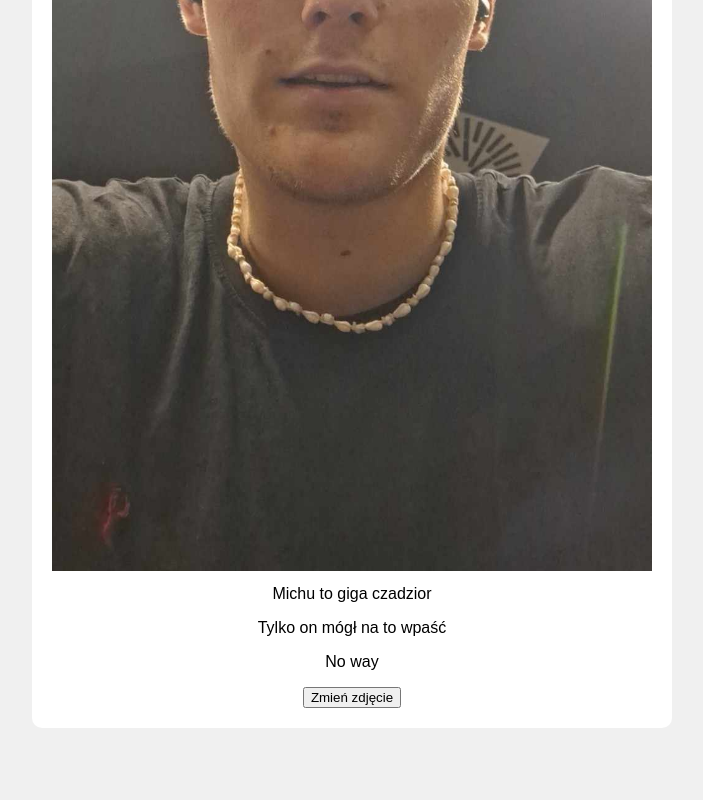
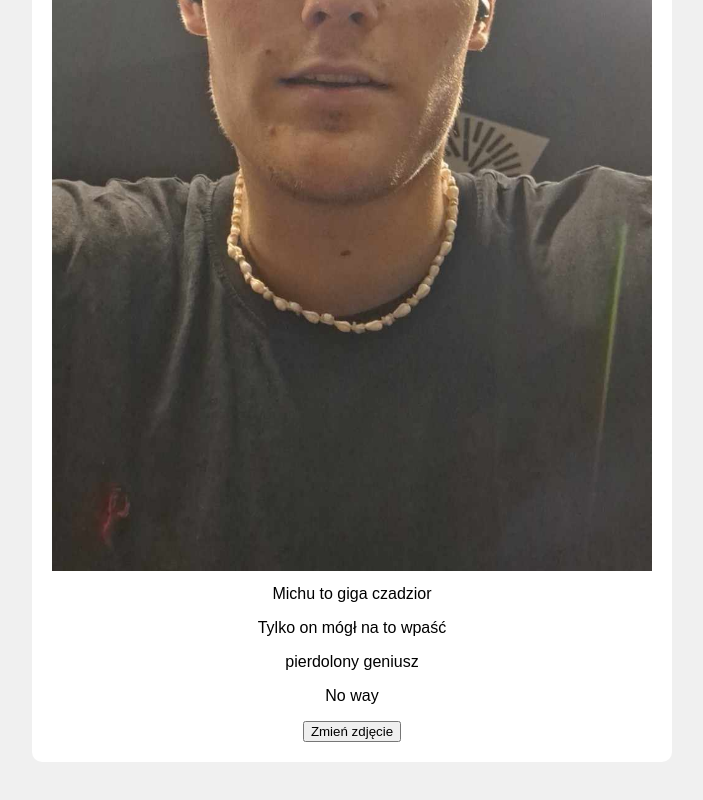
Before and after one commit to RazDwa12/RazDwa12.github.io, a plain HTML site: page index.html in a window 1280 px wide. Shown: the part 900-1700 px from the top of the page, without its empty margins (288-991 px from the left). Drawn offline with Linux system fonts and the light colour scheme.

Commit message:
Update index.html

```diff
--- a/index.html
+++ b/index.html
@@ -38,7 +38,7 @@
         </div>
         <div>
             <img src="zabawa3.jpg" alt="pierdolony geniusz" class="image" id="image3" style="display: none" width="600" height="400">
-            <p class="image-description" id="description3"pierdolony geniusz</p>
+            <p class="image-description" id="description3">pierdolony geniusz</p>
         </div>
         <div>
             <img src="zabawa4.jpg" alt="No way" class="image" id="image4" style="display: none" width="600" height="400">
```
